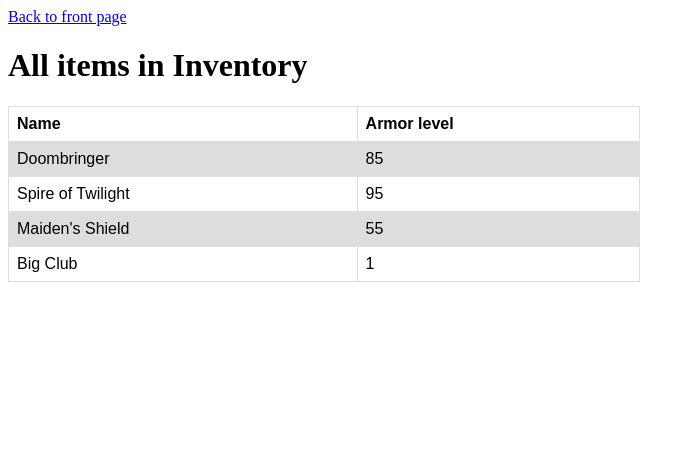
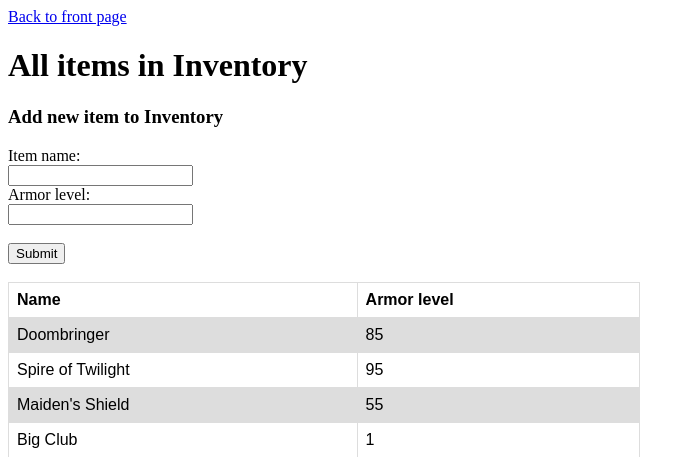
Before and after one commit to happoni/cyber-security-base-project, a Django app: page /items/ in a window 1280 px wide. Shown: the top 457 px of the page, without its empty margins (0-695 px from the left). Run offline with Django 3.2, Linux system fonts and the light colour scheme; data comes from the database, SQL or seed files in the repository; both versions use the stored data as it was after the commit.

Commit message:
Add item into inventory

```diff
--- a/flaws/inventory/templates/inventory/items.html
+++ b/flaws/inventory/templates/inventory/items.html
@@ -26,6 +26,18 @@
 
 		<h1>All items in Inventory</h1>
 
+		<h3>Add new item to Inventory</h3>
+			<form method="POST" action="/add_item/">
+				{% csrf_token %}
+				<label for="name">Item name:</label><br>
+				<input type="text" name="name"/><br>
+				<label for="armor_level">Armor level:</label><br>
+				<input type="number" name="armor_level"/><br><br>
+				<input type="submit" name="Add!"/>
+			</form>
+
+			<br>
+
 			<table>
 				<tr>
 					<th style="text-align: left;">Name</th>
--- a/flaws/inventory/urls.py
+++ b/flaws/inventory/urls.py
@@ -6,4 +6,5 @@ urlpatterns = [
 	path('', views.index, name='index'),
 	path('characters/<int:character_id>/', views.character_details, name='character_details'),
 	path('items/', views.items, name='items'),
+	path('add_item/', views.add_item, name='add_item')
 ]
--- a/flaws/inventory/views.py
+++ b/flaws/inventory/views.py
@@ -19,3 +19,11 @@ def characters(request):
 def items(request):
 	items = Item.objects.all()
 	return render(request, 'inventory/items.html', {'items': items})
+
+def add_item(request):
+	if request.method == 'POST':
+		item_name = request.POST.get('name')
+		item_armor_level = request.POST.get('armor_level')
+		item = Item.objects.create(name=item_name, armor_level=item_armor_level)
+
+	return redirect('/items/')
```
Also changed, not shown: flaws/db.sqlite3.
